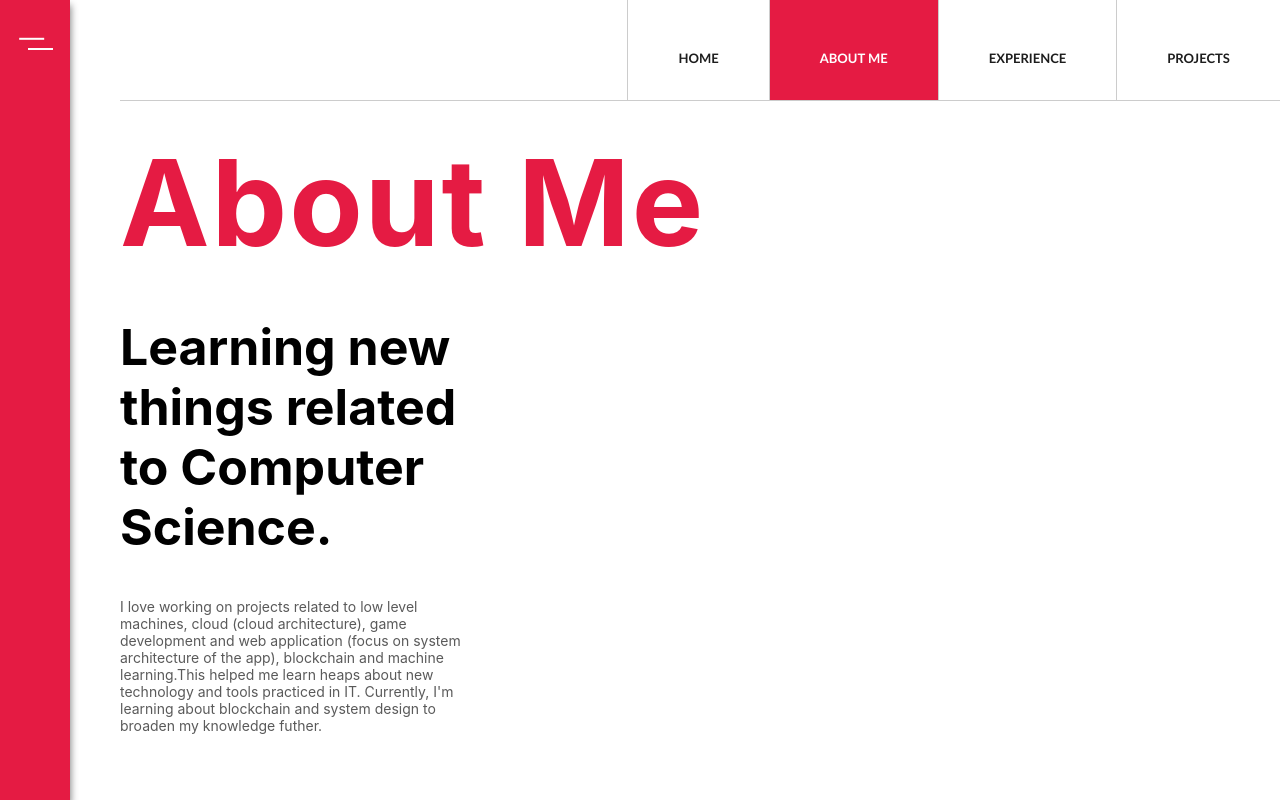
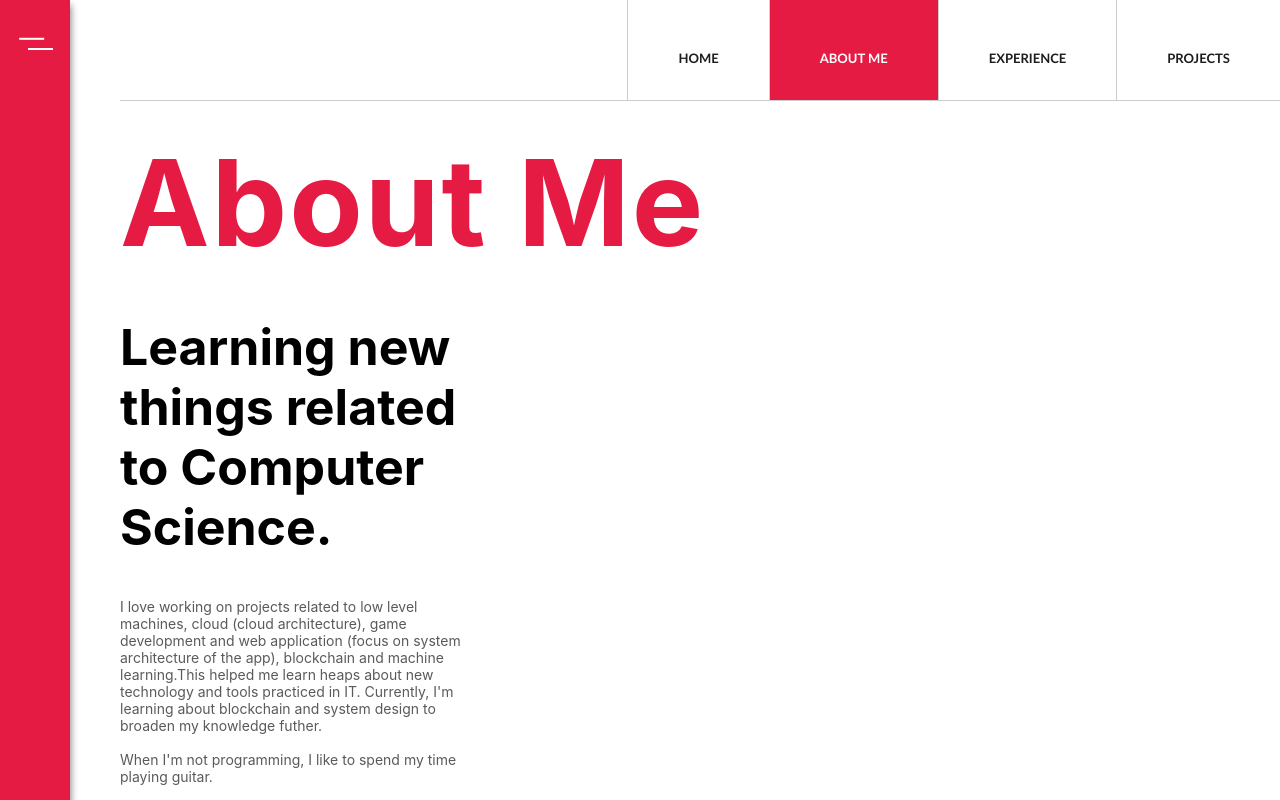
Before and after one commit to AI-Pree/Portfolio, a React (Create React App) app: page /about in a window 1280 px wide. Built offline with nearby package versions, Linux system fonts and the light colour scheme.

Commit message:
changed the about me context

```diff
--- a/src/data/about.js
+++ b/src/data/about.js
@@ -1,6 +1,6 @@
 export const about = {
     title: "About Me",
-    intro: "I love working on projects related to low level machines, cloud (cloud architecture), game development and web application (focus on system architecture of the app), blockchain and machine learning.This helped me learn heaps about new technology and tools practiced in IT. Currently, I'm learning about blockchain and system design to broaden my knowledge futher.",
+    intro: "I love working on projects related to low level machines, cloud (cloud architecture), game development and web application (focus on system architecture of the app), blockchain and machine learning.This helped me learn heaps about new technology and tools practiced in IT. Currently, I'm learning about blockchain and system design to broaden my knowledge futher.\n\nWhen I'm not programming, I like to spend my time playing guitar.",
     languages: [
         {
             id: 1,
--- a/src/index.css
+++ b/src/index.css
@@ -187,14 +187,19 @@ section {
     margin-top: 30px;
 }
 
-article {
+/* .article {
     display: flex;
     margin-left: 10px;
     font-size: 14px;
     letter-spacing: 0.2px;
     word-spacing: 1px;
     line-height: 17px;
+} */
+
+.article p {
+    white-space: pre-wrap;
 }
+
 .skill-buttons {
     border-radius: 5px;
     border: 0px;
```
